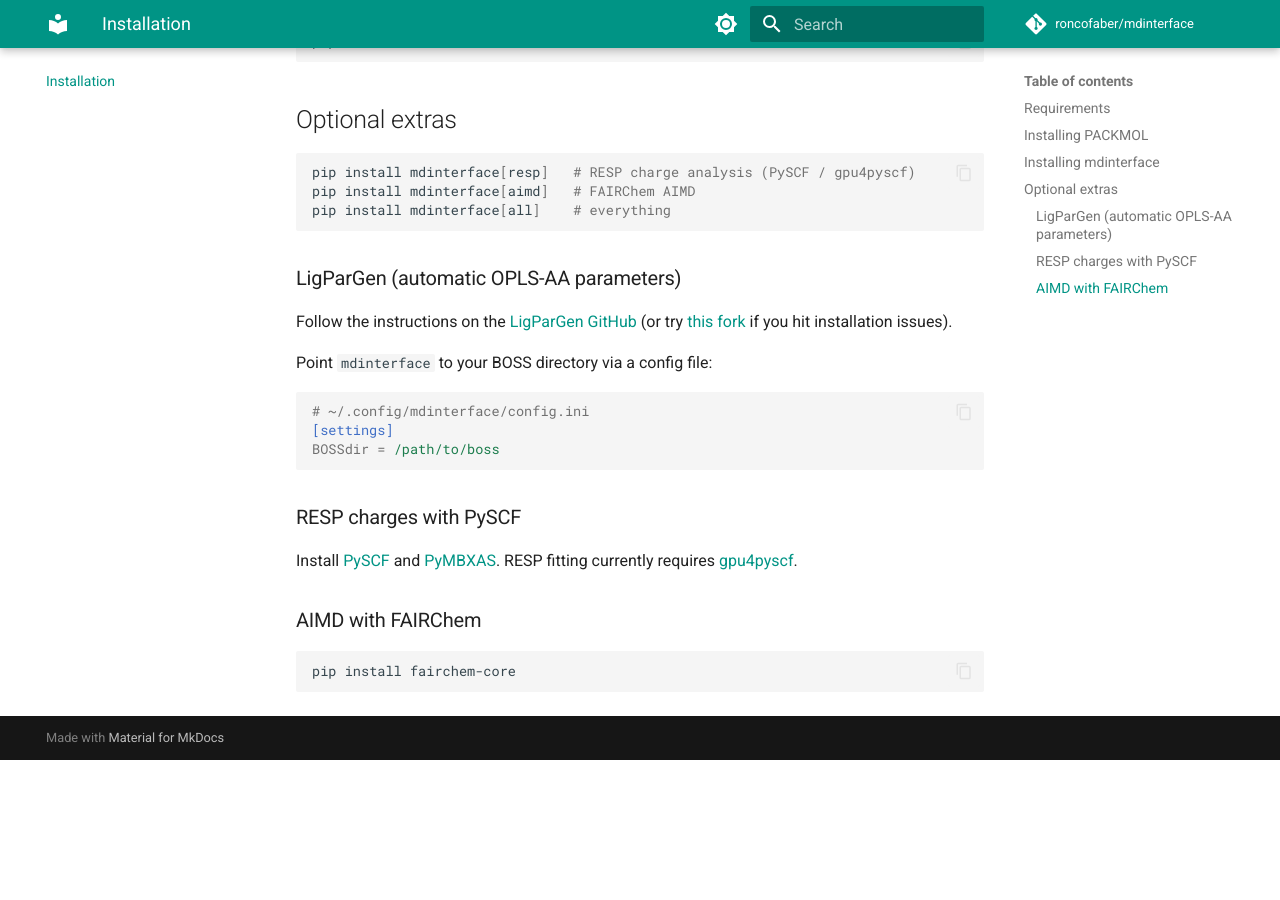
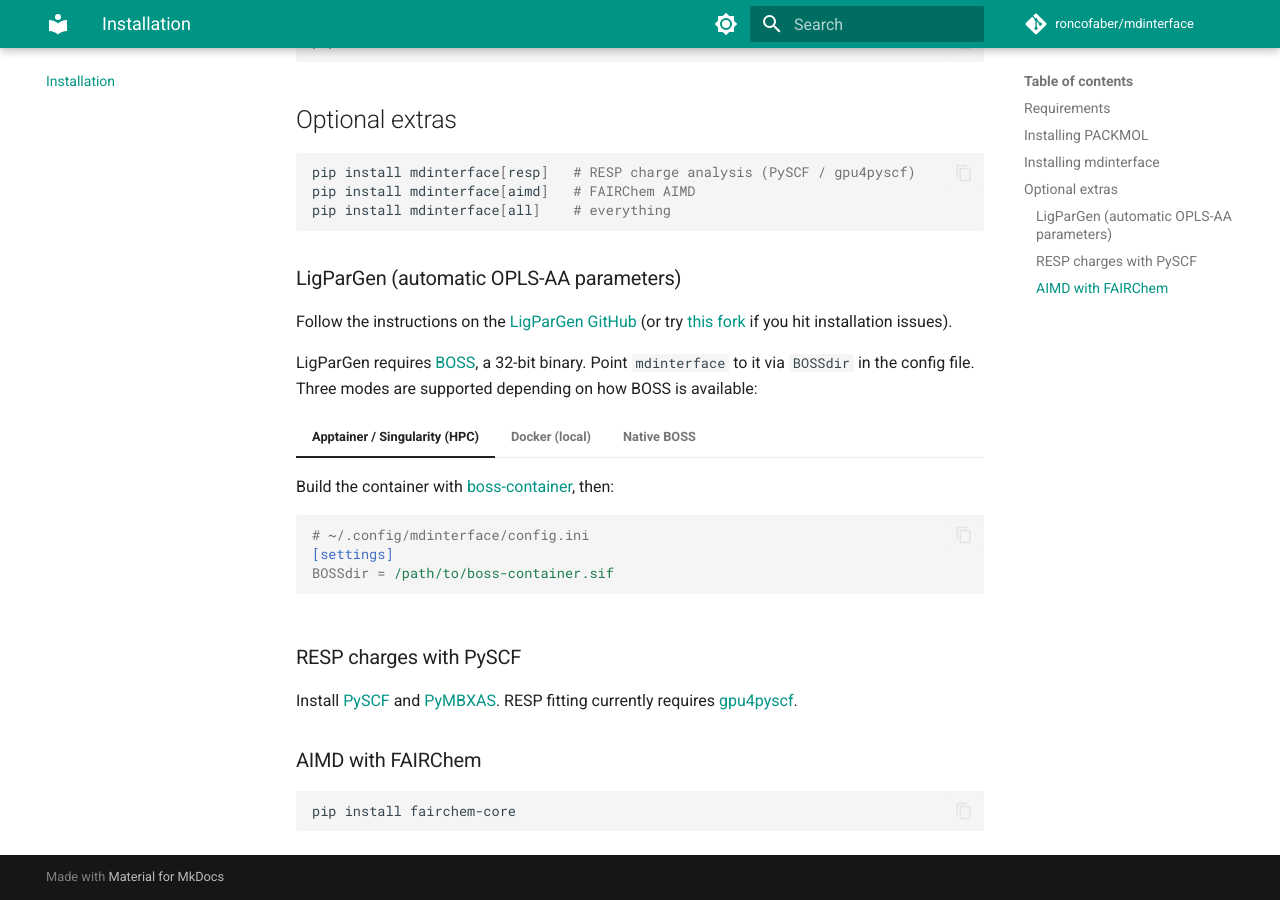
Before and after one commit to roncofaber/mdinterface, an MkDocs documentation site: the page built from docs/installation.md, in a window 1280 px wide and 900 px high, scrolled down 662 px. Built offline with MkDocs 1.6.1 and Material for MkDocs 9.7.7, drawn with Linux system fonts in a browser that asks for light colours; comment, search, counter and statistics services are not loaded; before the commit the page ends 1422 px from its top, so only the background shows below that.

Commit message:
Replace BOSS_CONTAINER with BOSSdir and document all three modes
BOSS_CONTAINER was checked in run_ligpargen() but never used — ligpargen
itself only reads $BOSSdir. Users who set BOSS_CONTAINER got a misleading
warning and a broken run despite container support already working via BOSSdir.

- externals/ligpargen.py: check only for BOSSdir; warning message now
  lists all three valid forms (directory / .sif / Docker image name)
- config.ini: remove dead BOSS_CONTAINER option; add commented examples
  for all three BOSSdir modes
- docs/installation.md: add tabbed setup instructions for Apptainer,
  Docker, and native BOSS, referencing boss-container for image builds

````diff
--- a/docs/installation.md
+++ b/docs/installation.md
@@ -43,13 +43,37 @@ pip install mdinterface[all]    # everything
 
 Follow the instructions on the [LigParGen GitHub](https://github.com/Isra3l/ligpargen) (or try [this fork](https://github.com/roncofaber/ligpargen) if you hit installation issues).
 
-Point `mdinterface` to your BOSS directory via a config file:
+LigParGen requires [BOSS](http://zarbi.chem.yale.edu/software.html), a 32-bit binary. Point `mdinterface` to it via `BOSSdir` in the config file. Three modes are supported depending on how BOSS is available:
 
-```ini
-# ~/.config/mdinterface/config.ini
-[settings]
-BOSSdir = /path/to/boss
-```
+=== "Apptainer / Singularity (HPC)"
+
+    Build the container with [boss-container](https://github.com/roncofaber/boss-container), then:
+
+    ```ini
+    # ~/.config/mdinterface/config.ini
+    [settings]
+    BOSSdir = /path/to/boss-container.sif
+    ```
+
+=== "Docker (local)"
+
+    Build the container with [boss-container](https://github.com/roncofaber/boss-container), then:
+
+    ```ini
+    # ~/.config/mdinterface/config.ini
+    [settings]
+    BOSSdir = boss-container:latest
+    ```
+
+=== "Native BOSS"
+
+    Requires `csh` installed on the host and a working 32-bit BOSS binary:
+
+    ```ini
+    # ~/.config/mdinterface/config.ini
+    [settings]
+    BOSSdir = /path/to/boss
+    ```
 
 ### RESP charges with PySCF
 
````
Also changed, not shown: 2 other files.
